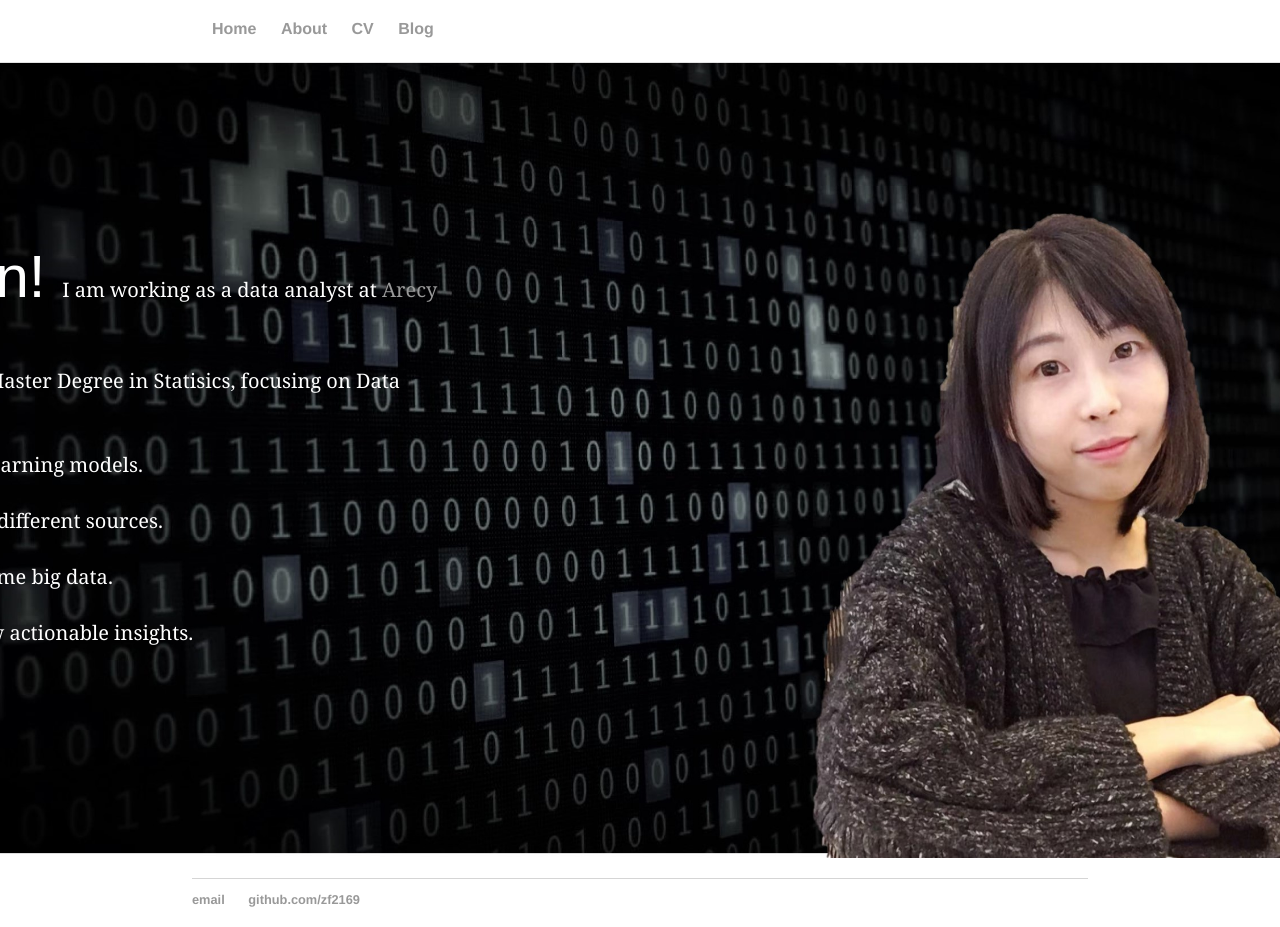
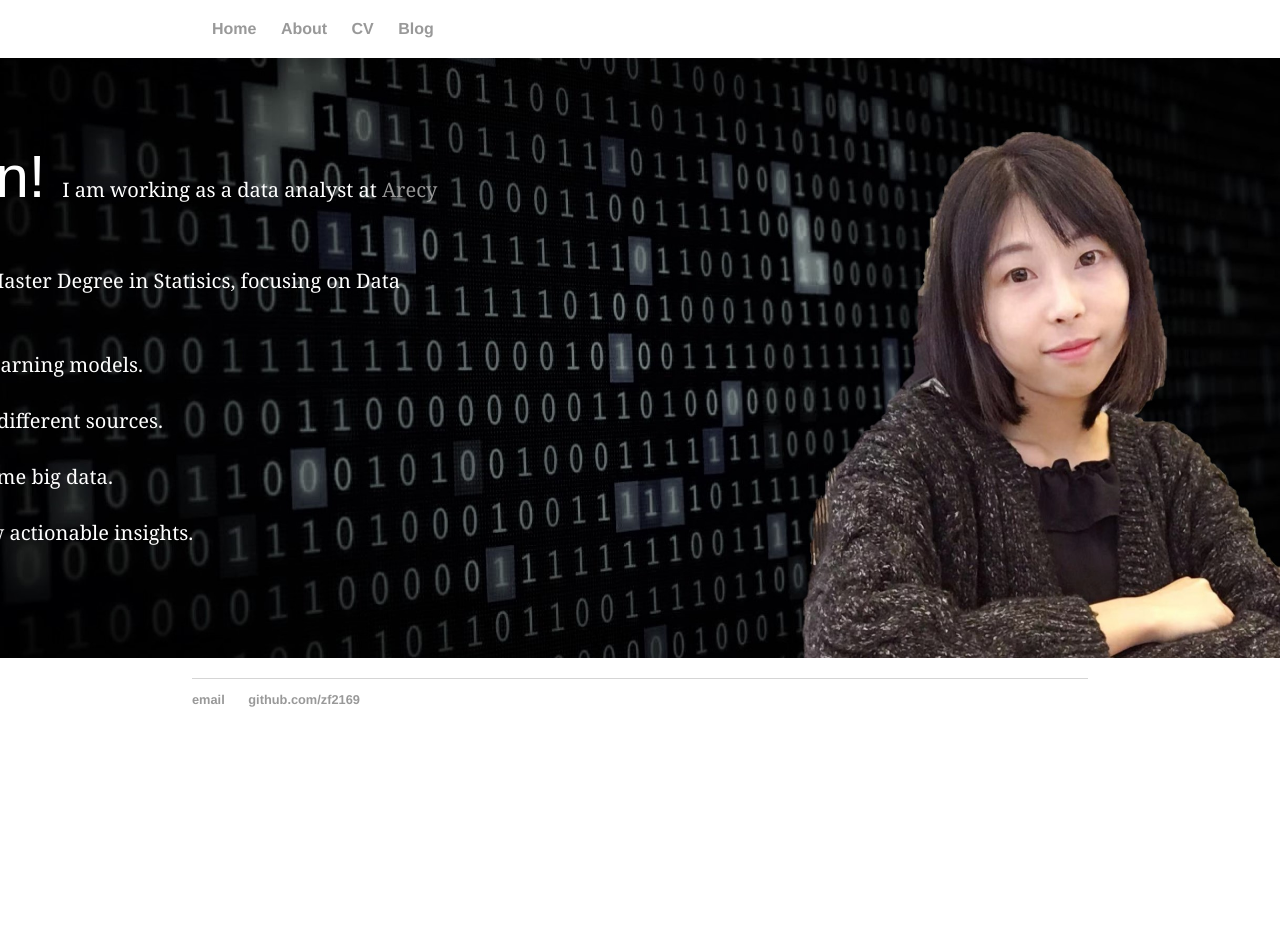
Before and after one commit to zf2169/zf2169.github.io, a Jekyll site: the page built from index.html, in a window 1280 px wide. Built offline with Jekyll 4.4.1, drawn with Linux system fonts in a browser that asks for light colours; after the commit the page ends 900 px from its top, so only the background shows below that.

Commit message:
Update main.css

```diff
--- a/css/main.css
+++ b/css/main.css
@@ -7,7 +7,7 @@ background { margin: 10px auto; }
 .home-image {
     background-image: url("/img/main_page.jpg");
     background-color: #cccccc;
-    height: 800px;
+    height: 600px;
     background-position: center;
     background-repeat: no-repeat;
     background-size: cover;
```
